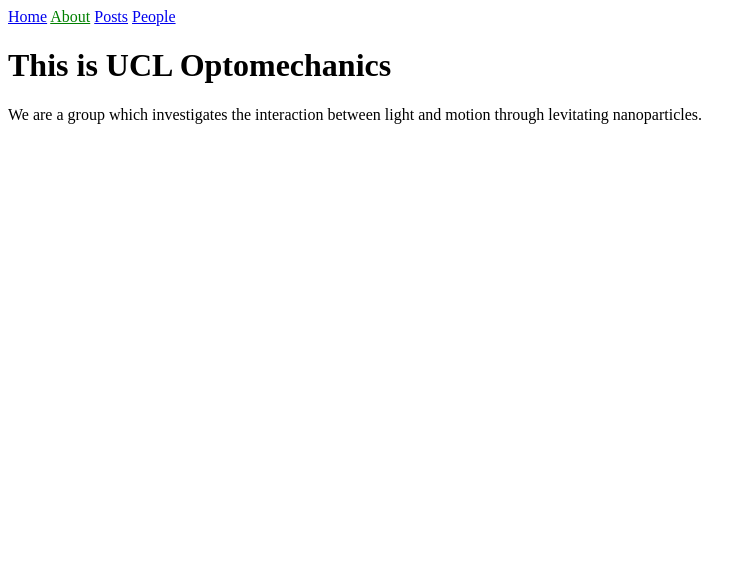
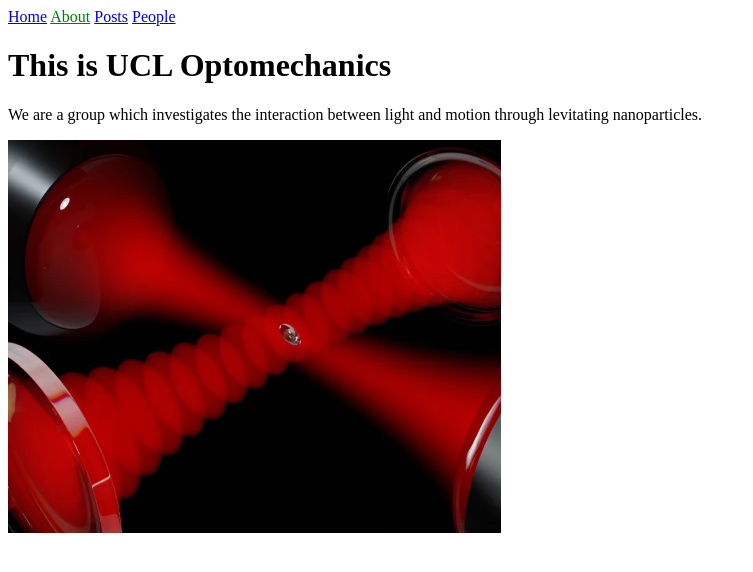
Before and after one commit to ucloptomechanics/ucloptomechanics.github.io, a Jekyll site: the page built from about.md, in a window 1280 px wide. Shown: the top 572 px of the page, without its empty margins (0-753 px from the left). Built offline with Jekyll 4.4.1, drawn with Linux system fonts in a browser that asks for light colours.

Commit message:
Added photo

```diff
--- a/about.md
+++ b/about.md
@@ -7,3 +7,5 @@
 # This is UCL Optomechanics
 
 We are a group which investigates the interaction between light and motion through levitating nanoparticles.
+
+![Levitated nanoparticle](assets/images/6Dcooling_cropped.png)
```
